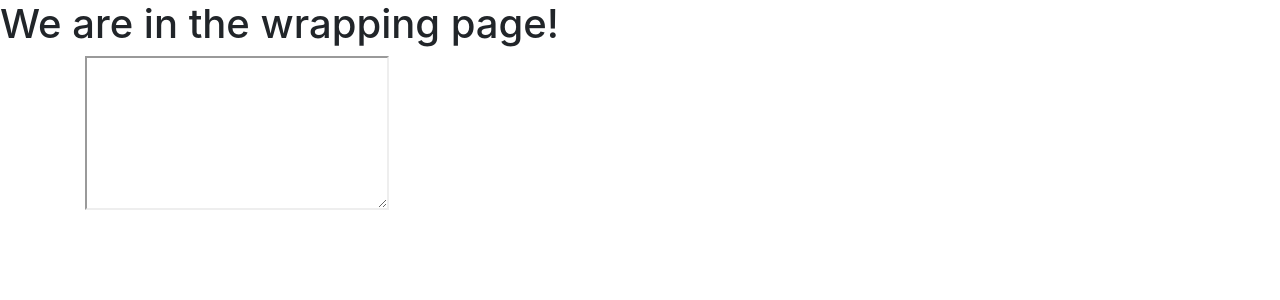
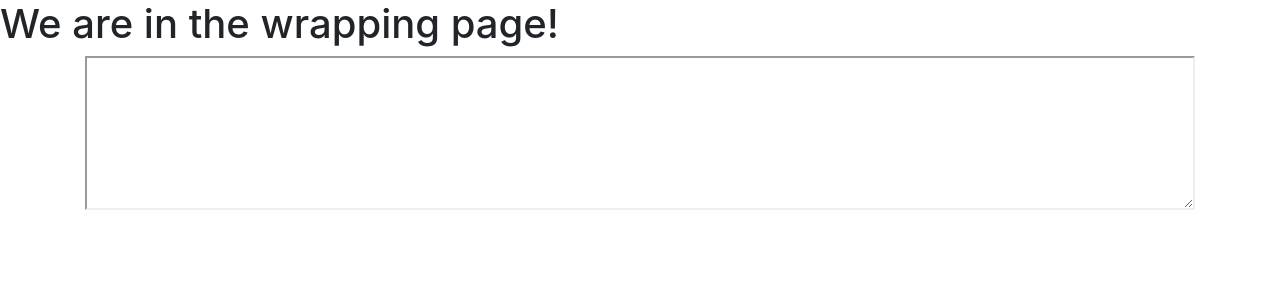
Before and after one commit to bill-ash/shiny-django, a Django app: page /shiny/ in a window 1280 px wide. Shown: the top 300 px of the page. Run offline with Django 3.2, Linux system fonts and the light colour scheme; data that the repository does not hold is empty; some libraries are stand-ins or nearby versions.

Commit message:
Remove typo

```diff
--- a/templates/home.html
+++ b/templates/home.html
@@ -7,8 +7,8 @@
 
     <style>
         iframe {
-      height: 100%%;
-      width: 100%%;
+      height: 100%;
+      width: 100%;
       resize: both;
       overflow: auto;
     }
```
